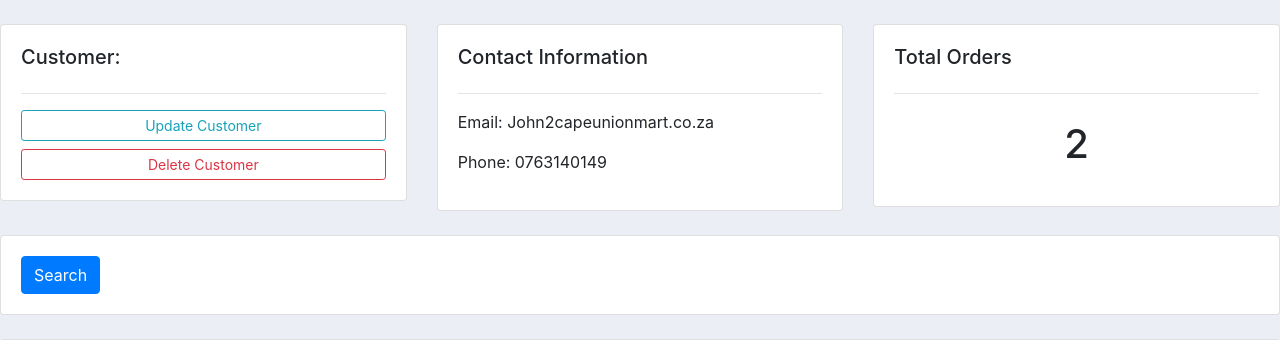
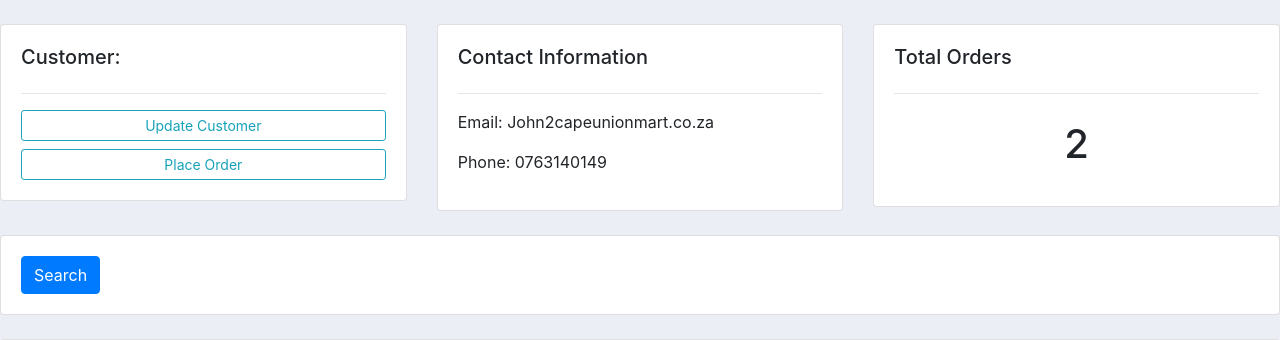
Before and after one commit to Tbonator/DjangoCRM, a Django app: page /customer/1/ in a window 1280 px wide. Shown: the part 59-399 px from the top of the page. Run offline with Django 3.2, Linux system fonts and the light colour scheme; data comes from the database, SQL or seed files in the repository; both versions use the stored data as it was after the commit; some libraries are stand-ins or nearby versions.

Commit message:
Adding mutliple forms for customer order

```diff
--- a/accounts/templates/accounts/customer.html
+++ b/accounts/templates/accounts/customer.html
@@ -8,7 +8,7 @@
 			<h5>Customer:</h5>
 			<hr />
 			<a class="btn btn-outline-info btn-sm btn-block" href="">Update Customer</a>
-			<a class="btn btn-outline-danger btn-sm btn-block" href="">Delete Customer</a>
+			<a class="btn btn-outline-info btn-sm btn-block" href="{% url 'create_order' customer.id %}">Place Order</a>
 		</div>
 	</div>
 
--- a/accounts/templates/accounts/dashboard.html
+++ b/accounts/templates/accounts/dashboard.html
@@ -29,7 +29,6 @@
 		<h5>LAST 5 ORDERS</h5>
 		<hr />
 		<div class="card card-body">
-			<a class="btn btn-primary btn-sm btn-block" href="{%url 'create_order' %}">Create Order</a>
 			<table class="table table-sm">
 				<tr>
 					<th>Product</th>
--- a/accounts/templates/accounts/order_form.html
+++ b/accounts/templates/accounts/order_form.html
@@ -4,7 +4,7 @@
 	<div class="col-md-6">
 		<div class="card card-body">
 			<form action="" method="POST">
-				{% csrf_token %} {{form}}
+				{% csrf_token %} {{formset}}
 
 				<input type="submit" name="Submit" />
 			</form>
--- a/accounts/urls.py
+++ b/accounts/urls.py
@@ -6,8 +6,10 @@ urlpatterns = [
     path('', views.home, name ='home'),
     path('products/', views.products,name = "products"),
     path('customer/<str:pk>/', views.customer,name="customer"),
-    path('create_order/',views.createOrder,name="create_order"),
+
+    path('create_order/<str:pk>/',views.createOrder,name="create_order"),
     path('update_order/<str:pk>/',views.updaterOrder,name="update_order"),
     path('delete_order/<str:pk>/',views.deleteOrder,name="delete_order"),
 
+
 ]
--- a/accounts/views.py
+++ b/accounts/views.py
@@ -1,6 +1,7 @@
 from accounts.models import Customers, Order, Product
 from django.shortcuts import render, redirect
 from django.http import HttpResponse, request
+from django.forms import inlineformset_factory
 from .forms import OrderForm
 
 # Create your views here.
@@ -47,8 +48,11 @@ def customer(request, pk):
     return render(request, "accounts/customer.html", context)
 
 
-def createOrder(request):
-    form = OrderForm()
+def createOrder(request, pk):
+    OrderFormSet = inlineformset_factory(Customers, Order, fields=('product', 'status'))
+    customer = Customers.objects.get(id=pk)
+    formset = OrderFormSet(instance=customer)
+    # form = OrderForm(initial={'customer': customer})
     if request.method == "POST":
         print('Printing POST : ', request.POST)
         form = OrderForm(request.POST)
@@ -56,7 +60,7 @@ def createOrder(request):
             form.save()
             return redirect('/')
 
-    context = {'form': form}
+    context = {'formset': formset}
     return render(request, "accounts/order_form.html", context)
 
 
@@ -64,7 +68,7 @@ def updaterOrder(request, pk):
     order = Order.objects.get(id=pk)
 
     if request.method == "POST":
-        form = OrderForm(request.POST,instance=order)
+        form = OrderForm(request.POST, instance=order)
         if form.is_valid():
             form.save()
             return redirect('/')
@@ -73,12 +77,12 @@ def updaterOrder(request, pk):
     context = {'form': form}
     return render(request, "accounts/order_form.html", context)
 
-def deleteOrder(request,pk):
+
+def deleteOrder(request, pk):
     order = Order.objects.get(id=pk)
     if request.method == "POST":
         order.delete()
         return redirect('/')
 
-
-    context = {'item':order}
-    return render(request,'accounts/delete.html',context)
+    context = {'item': order}
+    return render(request, 'accounts/delete.html', context)
```
Also changed, not shown: db.sqlite3.
